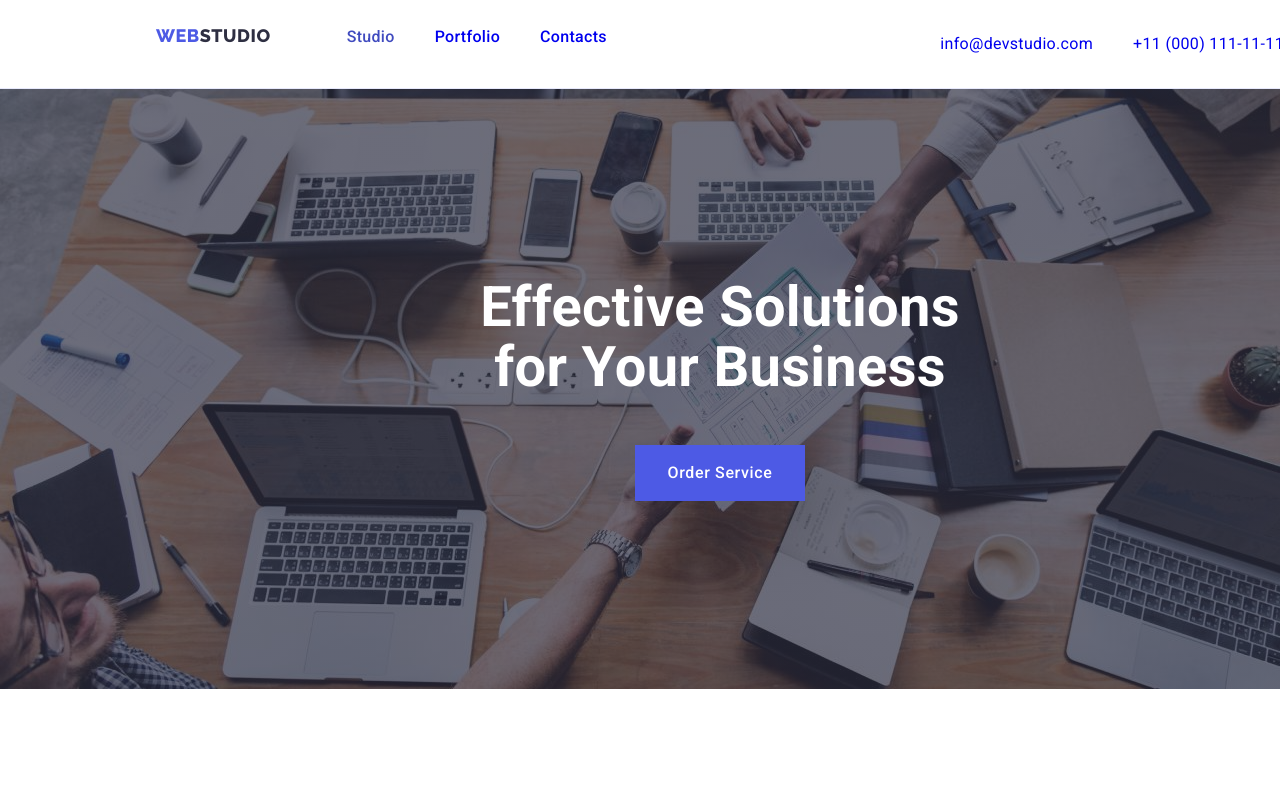
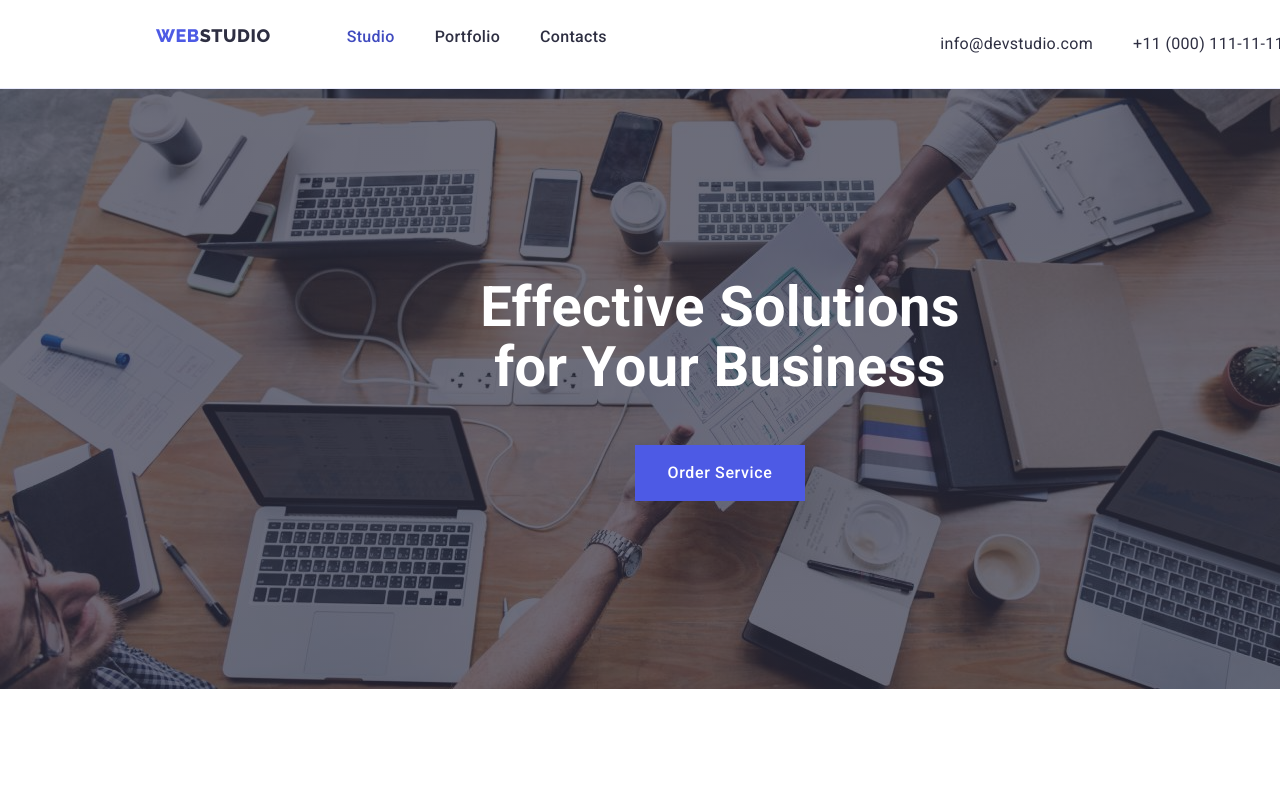
Before and after one commit to Ribich1/goit-markup-hw-04, a plain HTML site: page index.html in a window 1280 px wide. Shown: the top 800 px of the page. Drawn offline with nearby package versions, Linux system fonts and the light colour scheme.

Commit message:
04 control

```diff
--- a/css/styles.css
+++ b/css/styles.css
@@ -232,7 +232,7 @@ line-height: 24px; */
 }
 
 .link {
-  /* color: var(--link-txt-cl); */
+  color: var(--accent-txt-cl);
   font-weight: 500;
   font-style: normal;
   font-size: 16px;
```
